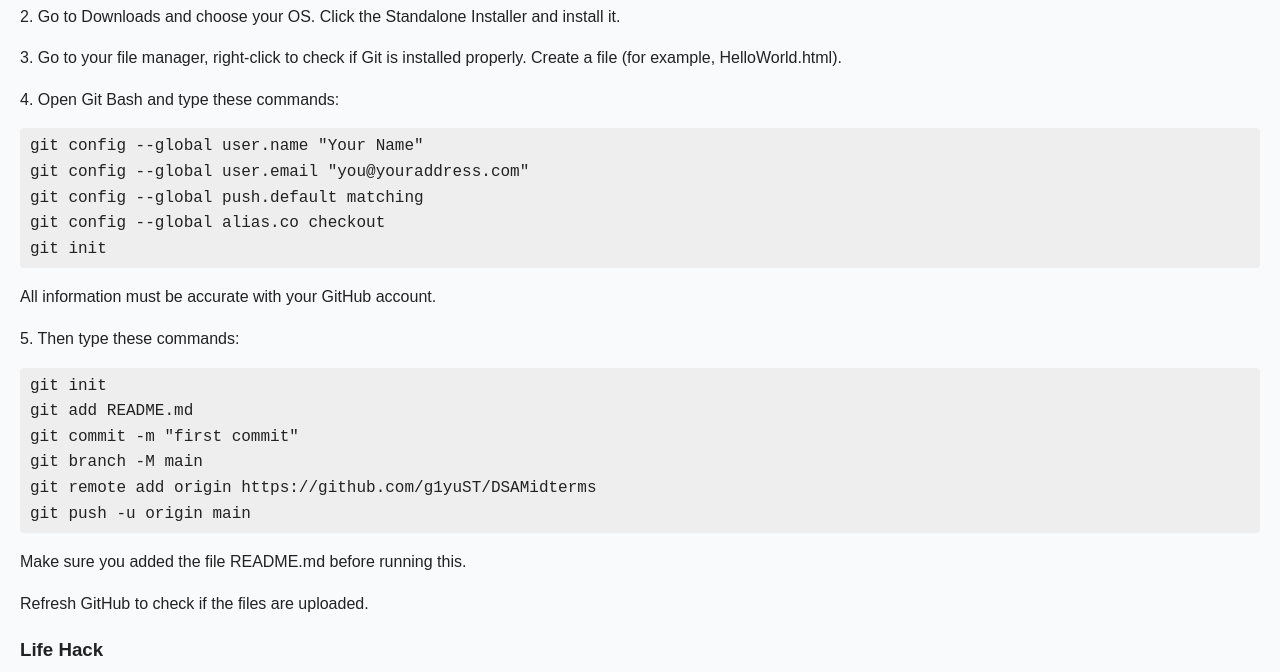
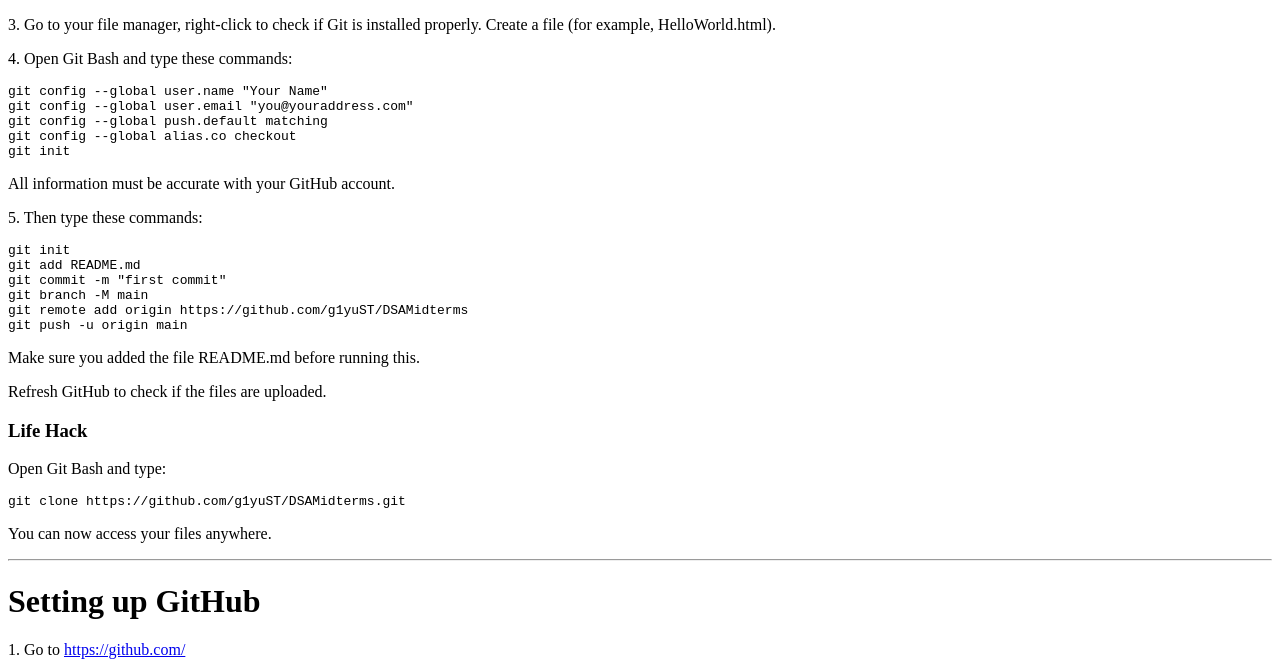
Before and after one commit to g1yuST/DSAMidterms, a plain HTML site: page INSTRUCTIONS.HTML in a window 1280 px wide. Shown: the part 132-804 px from the top of the page. Drawn offline with Linux system fonts and the light colour scheme.

Commit message:
docs(Make code more neat): :art:

```diff
--- a/INSTRUCTIONS.HTML
+++ b/INSTRUCTIONS.HTML
@@ -1,40 +1,7 @@
 <!DOCTYPE html>
 <html>
 <head>
-  <meta charset="UTF-8">
-  <meta name="viewport" content="width=device-width, initial-scale=1.0">
-  <title>Setting up Git, GitHub, and Visual Studio Code</title>
-  <style>
-    body {
-      font-family: Arial, sans-serif;
-      line-height: 1.6;
-      margin: 20px;
-      background-color: #f9fafc;
-      color: #222;
-    }
-    h1, h2 {
-      color: #004aad;
-    }
-    code, pre {
-      background-color: #eee;
-      padding: 6px 10px;
-      border-radius: 4px;
-      font-family: "Courier New", monospace;
-    }
-    pre {
-      white-space: pre-wrap;
-    }
-    a {
-      color: #004aad;
-      text-decoration: none;
-    }
-    a:hover {
-      text-decoration: underline;
-    }
-    .section {
-      margin-bottom: 30px;
-    }
-  </style>
+<title>Setting up Git, GitHub, and VS Code</title>
 </head>
 <body>
 
```
